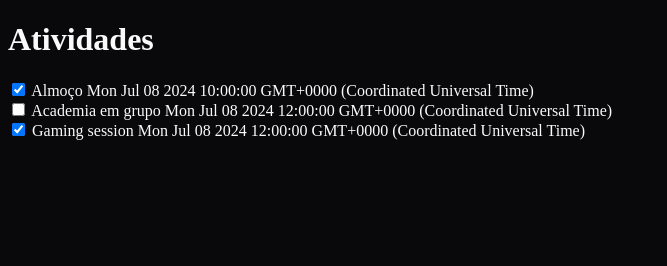
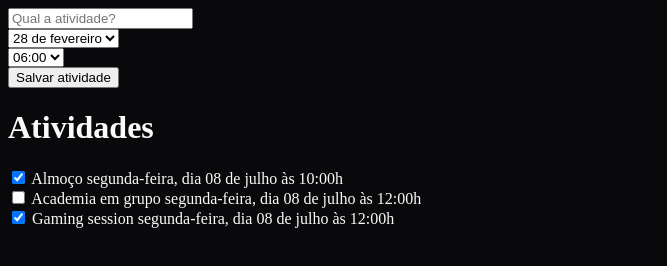
Before and after one commit to igcarvalhaes/planner, a plain HTML site: page index.html in a window 1280 px wide. Shown: the whole page, without its empty margins (0-667 px from the left). Drawn offline with nearby package versions, Linux system fonts and the light colour scheme.

Commit message:
Adicionar lista dinamicamente e verificacoes

```diff
--- a/index.html
+++ b/index.html
@@ -5,10 +5,43 @@
     <meta name="viewport" content="width=device-width, initial-scale=1.0" />
     <link rel="stylesheet" href="style.css" />
     <script src="script.js" defer></script>
+    <script src="https://cdn.jsdelivr.net/npm/dayjs@1/dayjs.min.js"></script>
+    <script src="https://cdn.jsdelivr.net/npm/dayjs@1/locale/pt-br.js"></script>
+    <script>
+      dayjs.locale("pt-br");
+    </script>
     <title>Atividades</title>
   </head>
+
   <body>
-    <h1>Atividades</h1>
-    <section></section>
+    <form onsubmit="salvarAtividade(event)">
+      <div>
+        <input
+          type="text"
+          placeholder="Qual a atividade?"
+          name="atividade"
+          required
+        />
+      </div>
+
+      <div>
+        <select name="dia">
+          <option value="2024-03-01">01 de fevereiro</option>
+        </select>
+      </div>
+
+      <div>
+        <select name="hora">
+          <option value="10:30">10:30</option>
+        </select>
+      </div>
+
+      <button type="submit">Salvar atividade</button>
+    </form>
+
+    <main>
+      <h1>Atividades</h1>
+      <section></section>
+    </main>
   </body>
 </html>
--- a/script.js
+++ b/script.js
@@ -1,10 +1,24 @@
+const formatador = (data) => {
+  return {
+    dia: {
+      numerico: dayjs(data).format("DD"),
+      semana: {
+        curto: dayjs(data).format("ddd"),
+        longo: dayjs(data).format("dddd"),
+      },
+    },
+    mes: dayjs(data).format("MMMM"),
+    hora: dayjs(data).format("HH:mm"),
+  };
+};
+
 const atividade = {
   nome: "Almoço",
   data: new Date("2024-07-08 10:00"),
   finalizada: true,
 };
 
-const atividades = [
+let atividades = [
   atividade,
   {
     nome: "Academia em grupo",
@@ -19,7 +33,8 @@ const atividades = [
 ];
 
 const criarItemDeAtividade = (atividade) => {
-  let input = '<input type="checkbox" ';
+  let input =
+    '<input onchange="concluirAtividade(event)" value="${atividade.data}" type="checkbox" ';
 
   if (atividade.finalizada) {
     input += "checked";
@@ -27,17 +42,111 @@ const criarItemDeAtividade = (atividade) => {
 
   input += ">";
 
+  const formatar = formatador(atividade.data);
+
   return `
      <div>
         ${input}
         <span>${atividade.nome}</span>
-        <time>${atividade.data}</time>
+        <time>${formatar.dia.semana.longo},
+        dia ${formatar.dia.numerico} de ${formatar.mes} às ${formatar.hora}h
+        </time>
       </div>
     `;
 };
 
-const section = document.querySelector("section");
+const atualizarListaDeAtividades = () => {
+  const section = document.querySelector("section");
+  section.innerHTML = ``;
 
-for (let atividade of atividades) {
-  section.innerHTML += criarItemDeAtividade(atividade);
-}
+  if (atividades.length === 0) {
+    section.innerHTML = `<p>Nenhuma atividade cadastrada.</p>`;
+    return;
+  }
+
+  for (let atividade of atividades) {
+    section.innerHTML += criarItemDeAtividade(atividade);
+  }
+};
+
+atualizarListaDeAtividades();
+
+const salvarAtividade = (event) => {
+  event.preventDefault();
+
+  const dadosDoFormulario = new FormData(event.target);
+
+  const nome = dadosDoFormulario.get("atividade");
+  const dia = dadosDoFormulario.get("dia");
+  const hora = dadosDoFormulario.get("hora");
+  const data = `${dia} ${hora}`;
+
+  const novaAtividade = {
+    nome,
+    data,
+    finalizada: false,
+  };
+
+  const atividadeExiste = atividades.find((atividade) => {
+    return atividade.data == novaAtividade.data;
+  });
+
+  if (atividadeExiste) {
+    return alert("Dia/Hora não disponível");
+  }
+
+  atividades = [novaAtividade, ...atividades];
+  atualizarListaDeAtividades();
+};
+
+const criarDiasSelecao = () => {
+  const dias = [
+    "2024-02-28",
+    "2024-02-29",
+    "2024-03-01",
+    "2024-03-02",
+    "2024-03-03",
+  ];
+
+  let diasSelecao = "";
+
+  for (let dia of dias) {
+    const formatar = formatador(dia);
+    const diaFormatado = `${formatar.dia.numerico} de ${formatar.mes}`;
+
+    diasSelecao += `
+      <option value="${dia}">${diaFormatado}</option>
+    `;
+  }
+  document.querySelector('select[name="dia"]').innerHTML = diasSelecao;
+};
+
+criarDiasSelecao();
+
+const criarHorasSelecao = () => {
+  let horasDisponiveis = "";
+
+  for (let i = 6; i < 23; i++) {
+    const hora = String(i).padStart(2, "0");
+    horasDisponiveis += `<option value="${hora}:00">${hora}:00</option>`;
+    horasDisponiveis += `<option value="${hora}:30">${hora}:30</option>`;
+  }
+  document.querySelector('select[name="hora"]').innerHTML = horasDisponiveis;
+};
+
+criarHorasSelecao();
+
+const concluirAtividade = (event) => {
+  const input = event.target;
+  const dataDesteInput = input.value;
+
+  const atividade = atividades.find((atividade) => {
+    return (atividade.data = dataDesteInput);
+  });
+
+  if (!atividade) {
+    return;
+  }
+
+  atividade.finalizada = !atividade.finalizada;
+};
```
